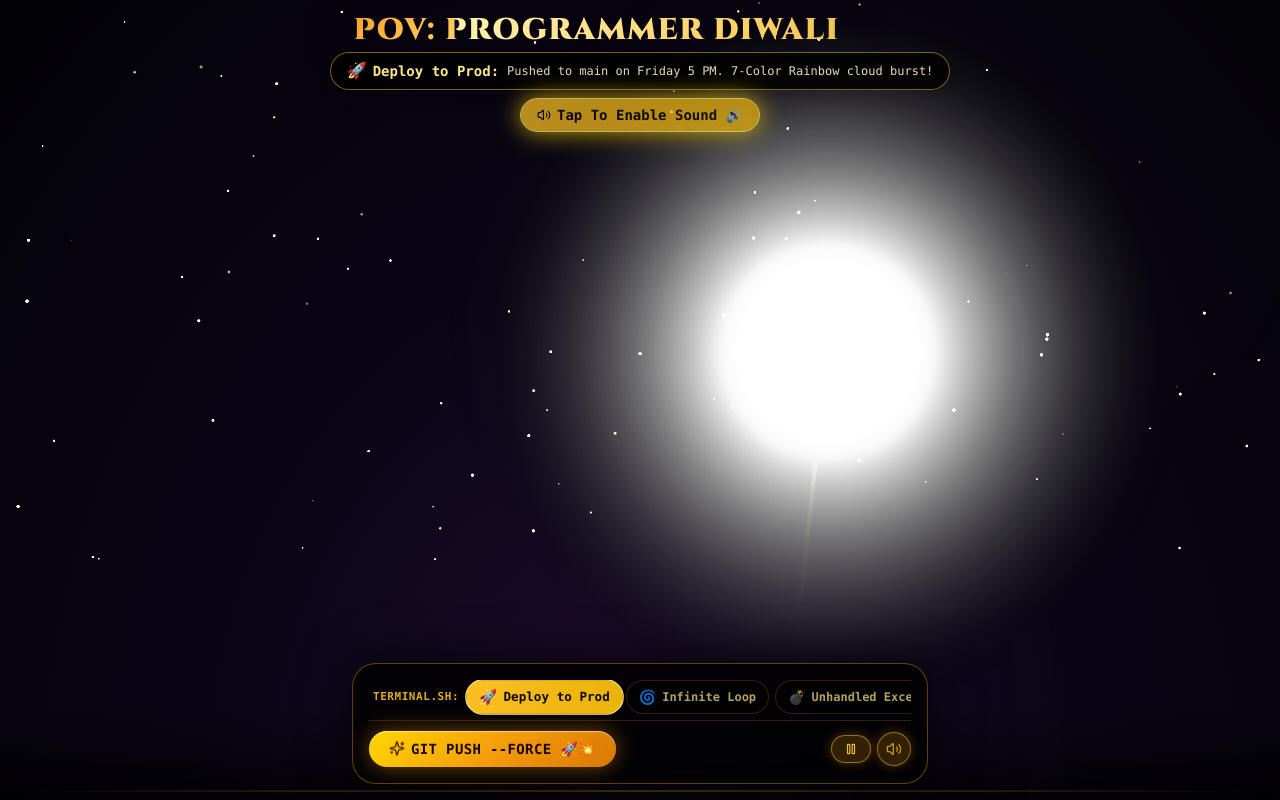
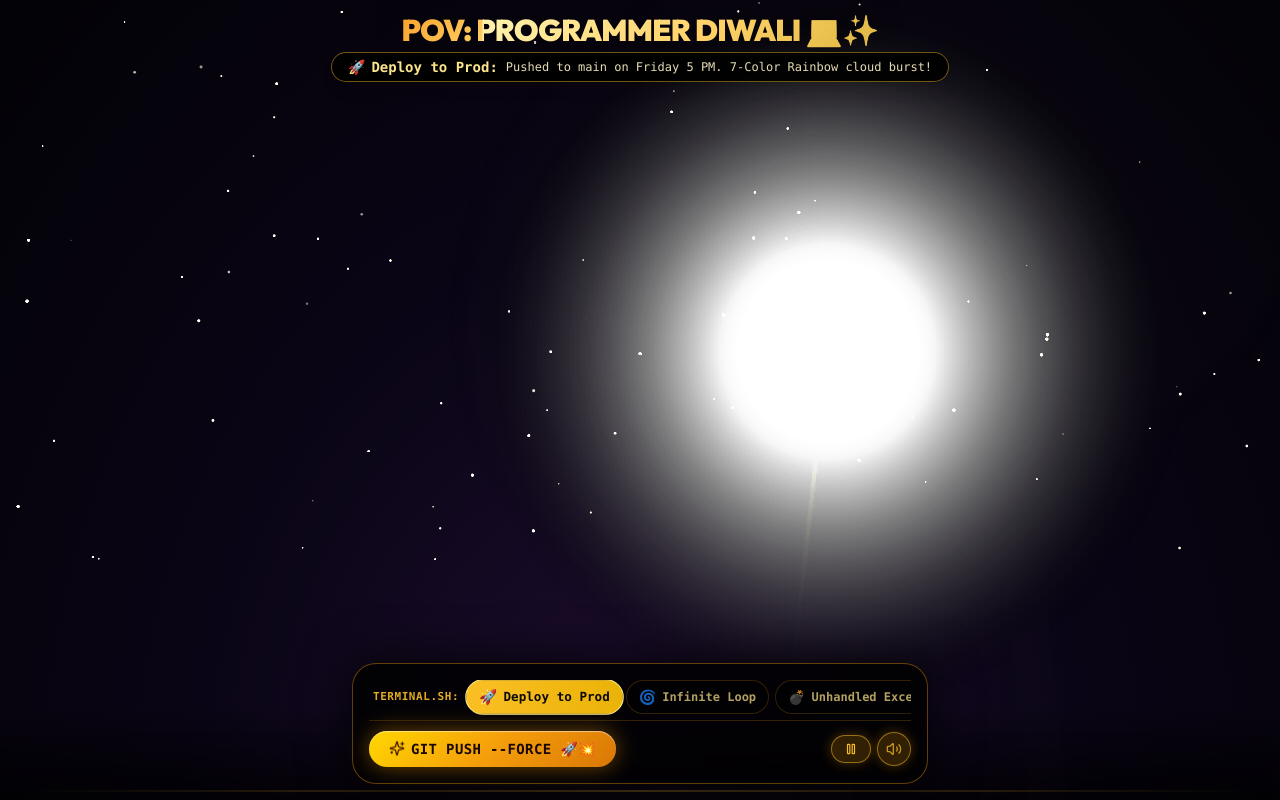
Before and after one commit to suman987654432/deeppov, a React (Vite) app: page / in a window 1280 px wide. Built offline with nearby package versions, Linux system fonts and the light colour scheme.

Commit message:
Make top header ultra-compact: modern tech typography, tight 4px gap to cracker card, clean layout

```diff
--- a/src/App.jsx
+++ b/src/App.jsx
@@ -126,16 +126,16 @@ export default function App() {
         onScreenShake={triggerScreenShake}
       />
 
-      {/* 4. Top Header & Active Cracker Badge */}
-      <header className="fixed top-2 sm:top-3 left-0 right-0 z-20 flex flex-col items-center pointer-events-none px-2 sm:px-4 text-center pt-[env(safe-area-inset-top,0px)]">
-        <h1 className="font-serif text-xl sm:text-2xl md:text-3xl font-black tracking-wider gold-text-gradient drop-shadow-[0_4px_25px_rgba(0,0,0,0.9)] leading-tight">
-          POV: PROGRAMMER DIWALI <span className="inline-block text-amber-300 animate-bounce">💻✨</span>
+      {/* 4. Top Header & Active Cracker Badge (Ultra-compact with minimal gap) */}
+      <header className="fixed top-2 sm:top-3 left-0 right-0 z-20 flex flex-col items-center pointer-events-none px-2 text-center">
+        <h1 className="font-sans text-xl sm:text-2xl md:text-3xl font-black tracking-tight gold-text-gradient drop-shadow-[0_2px_15px_rgba(0,0,0,0.9)] m-0 p-0 leading-none uppercase">
+          POV: PROGRAMMER DIWALI <span className="inline-block text-amber-300">💻✨</span>
         </h1>
 
-        {/* Active Cracker Instructions Badge (Tight gap & fully visible) */}
-        <div className="mt-1 pointer-events-auto flex items-center justify-center flex-wrap gap-x-2 gap-y-0.5 px-3.5 sm:px-4 py-1.5 rounded-2xl sm:rounded-full bg-black/85 border border-amber-400/50 backdrop-blur-lg shadow-lg font-mono max-w-[94vw] text-center leading-snug">
+        {/* Active Cracker Instructions Badge - Tight 4px gap */}
+        <div className="mt-1 pointer-events-auto flex items-center justify-center flex-wrap gap-x-2 gap-y-0.5 px-3 sm:px-4 py-1 rounded-full bg-black/90 border border-amber-400/45 backdrop-blur-md shadow-lg font-mono max-w-[95vw] text-center leading-tight">
           <div className="inline-flex items-center gap-1.5 flex-shrink-0">
-            <span className="text-sm sm:text-base">{currentCracker.icon}</span>
+            <span className="text-sm">{currentCracker.icon}</span>
             <span className="text-xs sm:text-sm font-bold text-amber-200 whitespace-nowrap">
               {currentCracker.name}:
             </span>
@@ -144,21 +144,6 @@ export default function App() {
             {currentCracker.desc}
           </span>
         </div>
-
-        {/* Browser Autoplay Sound Unlock Notice */}
-        {!audioUnlocked && (
-          <button
-            onClick={() => {
-              soundManager.unlockAudio();
-              setAudioUnlocked(true);
-              soundManager.playRocketLaunch(0);
-            }}
-            className="pointer-events-auto mt-1.5 sm:mt-2 inline-flex items-center gap-1.5 px-3.5 sm:px-4 py-1 sm:py-1.5 rounded-full bg-gradient-to-r from-amber-400 to-yellow-500 text-stone-950 font-mono font-bold text-[11px] sm:text-sm shadow-[0_0_25px_#ffd700] cursor-pointer animate-pulse active:scale-95 transition-all border border-yellow-200"
-          >
-            <Volume2 className="w-3.5 h-3.5 text-stone-950" />
-            <span>Tap To Enable Sound 🔊</span>
-          </button>
-        )}
       </header>
 
       {/* 5. Permanent Stable Bottom Control HUD */}
```
